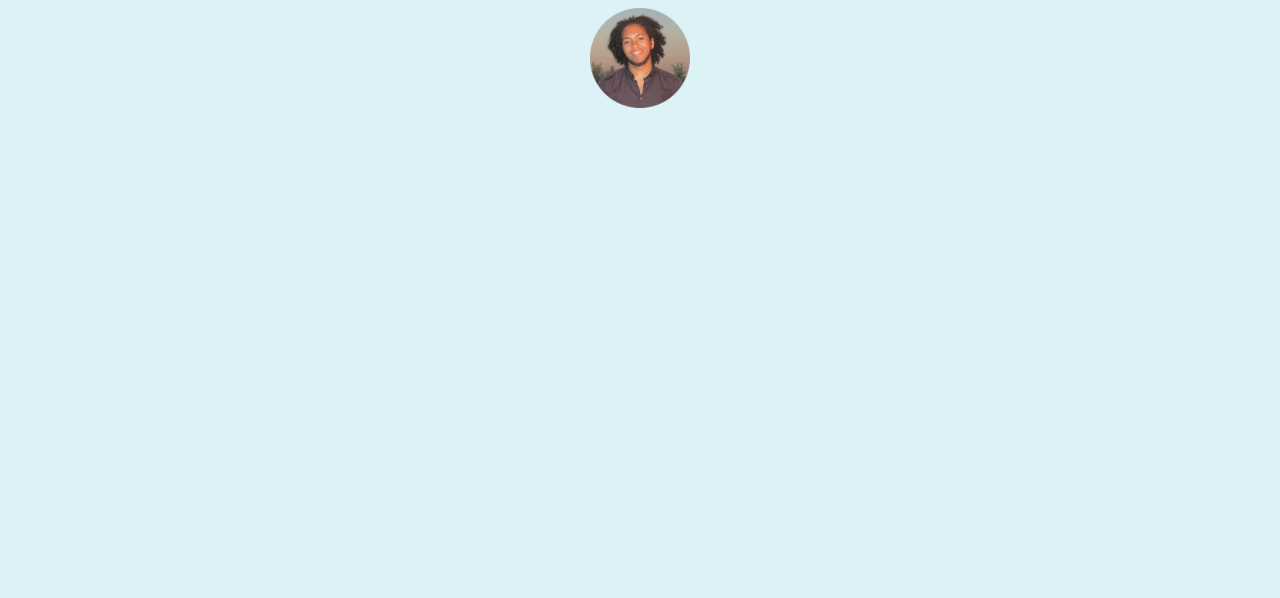
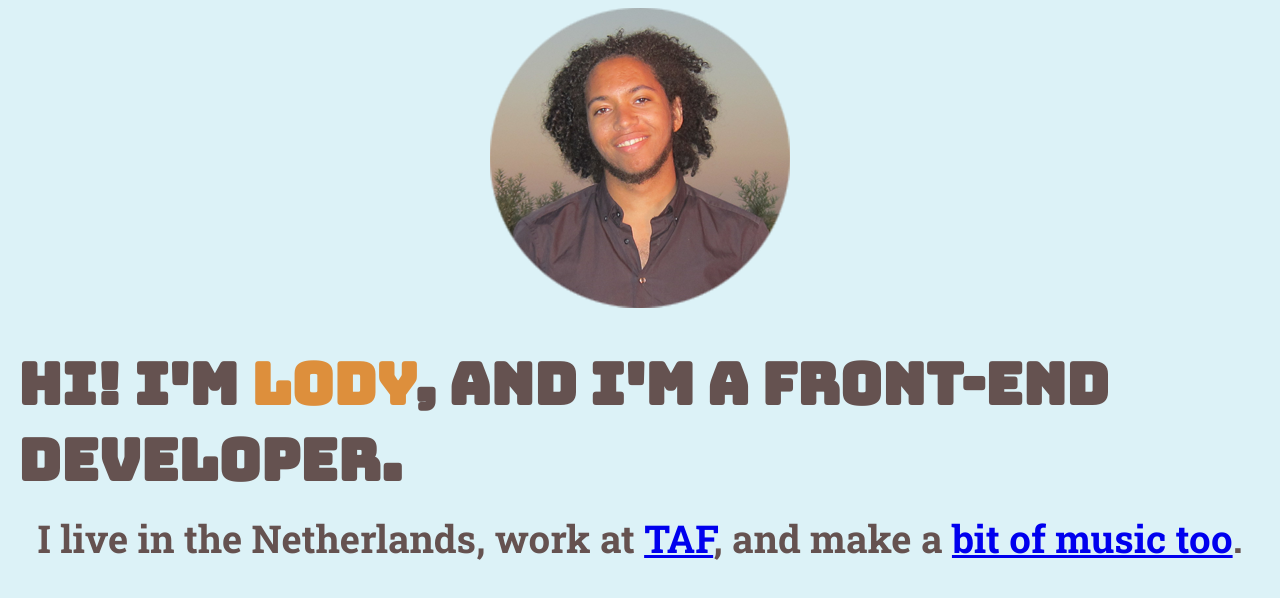
Before and after one commit to lodybo/website, a Gatsby site: page / in a window 1280 px wide. Built offline with nearby package versions, Linux system fonts and the light colour scheme; Gatsby itself is replaced by a stand-in of ours.

Commit message:
Improvements to the home page, incl. the header

```diff
--- a/src/layouts/HomePage/HomePage.module.css
+++ b/src/layouts/HomePage/HomePage.module.css
@@ -1,4 +1,24 @@
 .header {
   display: flex;
-  justify-content: center;
+  align-items: center;
+  flex-direction: column;
+  padding: 0 10px;
 }
+
+.avatar {
+  margin-bottom: 2em;
+}
+
+.title, .subtitle {
+  margin: 0;
+}
+
+.title {
+  font-size: 3em;
+}
+
+.subtitle {
+  margin-top: 15px;
+  font-size: 2em;
+  font-family: var(--roboto);
+}
--- a/src/layouts/HomePage/index.js
+++ b/src/layouts/HomePage/index.js
@@ -8,14 +8,23 @@ const  HomePageLayout = () => (
   <StaticQuery
     query={ avatarQuery }
     render={ data => {
-      // const { children } = this.props;
+      const { author } = data.site.siteMetadata;
 
       return (
         <div className={ styles.header }>
           <Image
-            fixed={data.avatar.childImageSharp.fixed}
-            // alt={author}
+            className={ styles.avatar }
+            fixed={ data.avatar.childImageSharp.fixed }
+            alt={ author }
           />
+
+          <h1 className={ styles.title }>
+            Hi! I'm <em>Lody</em>, and I'm a front-end developer.
+          </h1>
+
+          <h2 className={ styles.subtitle }>
+            I live in the Netherlands, work at <a href="https://www.taf.nl" target="_blank" rel="noopener noreferrer">TAF</a>, and make a <a href="https://www.themarch.nl" target="_blank" rel="noopener noreferrer">bit of music too</a>.
+          </h2>
         </div>
       );
     }}
@@ -28,10 +37,15 @@ const avatarQuery = graphql`
   query AvatarQuery {
     avatar:file(absolutePath: { regex: "/ava.png/" }) {
       childImageSharp {
-        fixed(width: 100, height: 100) {
+        fixed(width: 300, height: 300) {
           ...GatsbyImageSharpFixed
         }
       }
     }
+    site {
+      siteMetadata {
+        author
+      }
+    }
   }
 `;
--- a/src/utils/styles/_global.css
+++ b/src/utils/styles/_global.css
@@ -29,3 +29,8 @@ body {
 	font-family: var(--roboto);
 	font-size: 1.2em;
 }
+
+em {
+	font-style: normal;
+	color: var(--light-brown);
+}
--- a/src/utils/styles/_theme.css
+++ b/src/utils/styles/_theme.css
@@ -2,6 +2,7 @@
   /* Colors */
   --blue: #DCF2F7;
   --dark-brown: #655250;
+  --light-brown: #DD8F3C;
   --background-color: var(--blue);
   --text-color: var(--dark-brown);
   --link-color: var(--dar-brown);
```
